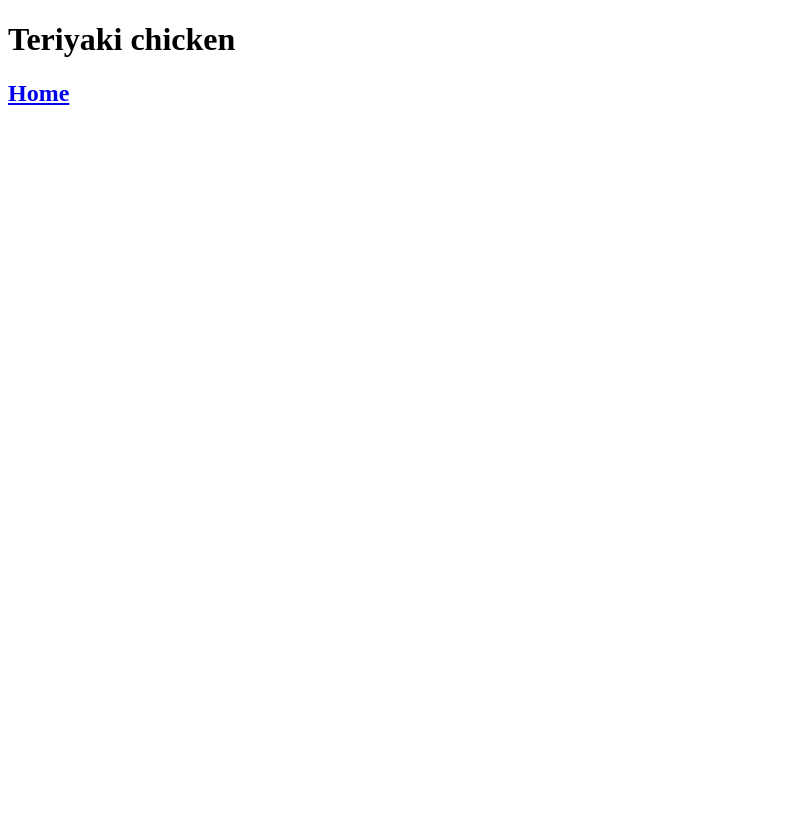
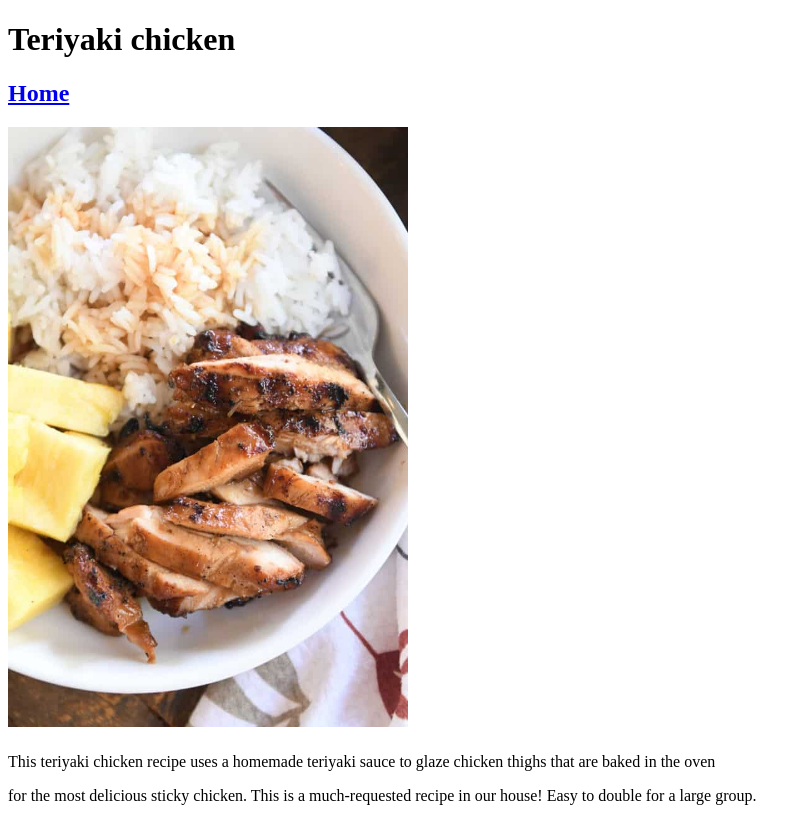
Before and after one commit to Lonzop97/odin-recipes, a plain HTML site: page recipes/teriyaki_chicken.html in a window 1280 px wide. Shown: the whole page, without its empty margins (0-807 px from the left). Drawn offline with Linux system fonts and the light colour scheme.

Commit message:
added img src for html page and linked

```diff
--- a/recipes/teriyaki_chicken.html
+++ b/recipes/teriyaki_chicken.html
@@ -6,6 +6,9 @@
     <title>Teriyaki Chicken</title>
     <h1>Teriyaki chicken</h1>
     <h2><a href="../index.html">Home</a></h2>
+    <h2> <img src="../images/teriyaki.jpg" alt="Teriyaki Chicken Bowl" width=400 height=600></h2>
+    <p>This teriyaki chicken recipe uses a homemade teriyaki sauce to glaze chicken thighs that are baked in the oven</p>
+    <p1>for the most delicious sticky chicken. This is a much-requested recipe in our house! Easy to double for a large group.</p1>
 
 
 
```
Also changed, not shown: images/teriyaki.jpg (added).
